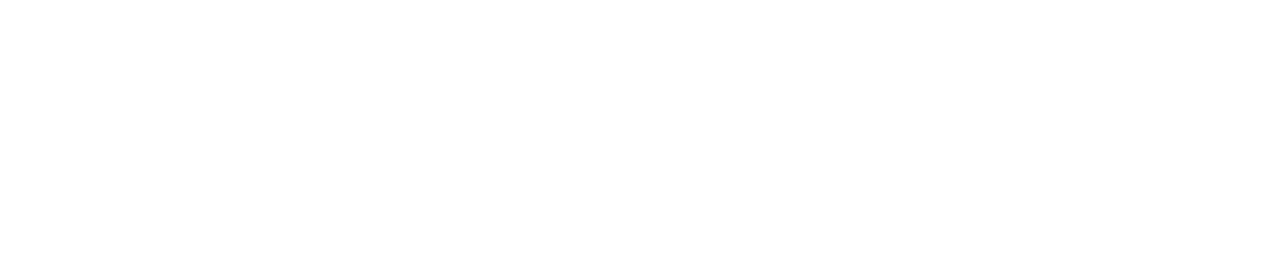
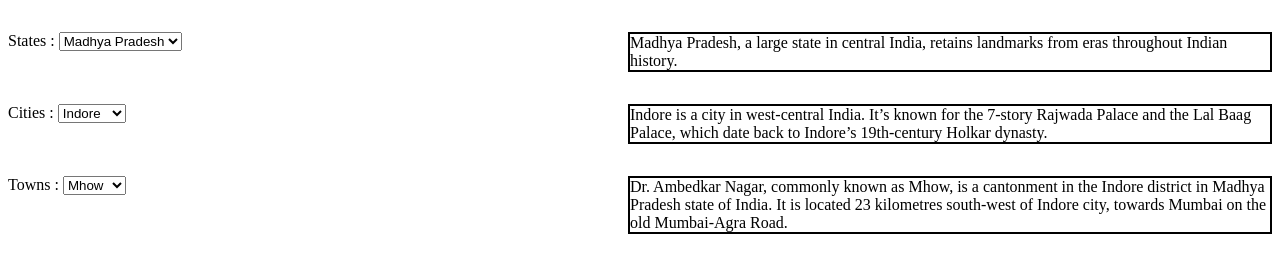
Before and after one commit to sunny-prakash/React-Assignments-Set-2---Dropdown, a React app: page / in a window 1280 px wide. Built offline with nearby package versions, Linux system fonts and the light colour scheme.

Commit message:
still in progress

```diff
--- a/src/components/App.js
+++ b/src/components/App.js
@@ -1,152 +1,206 @@
-import React, { useState,useReducer } from "react";
+import React, { useState, useReducer, Fragment } from "react";
 import "./../styles/App.css";
+import States from "./States";
 
+const states = [
+    {
+        name: "Madhya Pradesh",
+        description: "Madhya Pradesh, a large state in central India, retains landmarks from eras throughout Indian history.",
+        city: [
+            {
+                name: "Indore",
+                description: "Indore is a city in west-central India. It’s known for the 7-story Rajwada Palace and the Lal Baag Palace, which date back to Indore’s 19th-century Holkar dynasty.",
+                landmarks: [
+                    {
+                        name: "Mhow",
+                        description: "Dr. Ambedkar Nagar, commonly known as Mhow, is a cantonment in the Indore district in Madhya Pradesh state of India. It is located 23 kilometres south-west of Indore city, towards Mumbai on the old Mumbai-Agra Road.",
+                    },
+                    {
+                        name: "Dewas",
+                        description: "Dewas is a city in the Malwa region of the Indian state of Madhya Pradesh. The municipality was formerly the seat of two princely states during the British Raj, Dewas Junior state and Dewas Senior state, ruled by the Puar clan of Maratha.",
+                    },
+                ],
+            },
+            {
+                name: "Bhopal",
+                description: "DBhopal is a city in the central Indian state of Madhya Pradesh. It's one of India’s greenest city. There are two main lakes, the Upper Lake and the Lower Lake.",
+                landmarks: [
+                    {
+                        name: "MANIT",
+                        description: "Maulana Azad National Institute of Technology Bhopal is a public technical university located in Bhopal, Madhya Pradesh, India. It is part of a group of publicly funded institutions in India known as National Institutes of Technology. ",
+                    },
+                    {
+                        name: "Berasia",
+                        description: "Berasia is a landmark and a nagar palika in Bhopal district in the state of Madhya Pradesh, India. ",
+                    },
+                ],
+            },
+            {
+                name: "Gwalior",
+                description: "Gwalior is a city in the central Indian state of Madhya Pradesh. It's known for its palaces and temples, including the Sas Bahu Ka Mandir intricately carved Hindu temple. ",
+                landmarks: [
+                    {
+                        name: "Ajaypur",
+                        description: "Little less known city Ajaypur.",
+                    },
+                ],
+            },
+        ],
+    },
+    {
+        name: "Jharkhand",
+        description: "Jharkhand is a state in eastern India. It's known for its waterfalls, the elegant Jain temples of Parasnath Hill and the elephants and tigers of Betla National Park.",
+        city: [
+            {
+                name: "Dhanbad",
+                description: "Dhanbad is the second-most populated city in the Indian state of Jharkhand. It ranks as the 33rd largest city in India and is the 42nd largest million-plus urban agglomeration in India. It is the 96th fastest growing urban area of the world by the City Mayors Foundation.",
+                landmarks: [
+                    {
+                        name: "IIT(ISM) Dhanbad",
+                        description: "Indian Institute of Technology (Indian School of Mines) Dhanbad is a public technical and research university located in Dhanbad, India. It is an Institute of National Importance. IIT has 18 academic departments covering Engineering,",
+                    },
+                    {
+                        name: "Hirapur",
+                        description: "Hirapur is a census landmark in Balaghat district in the Indian state of Madhya Pradesh.",
+                    },
+                ],
+            },
+            {
+                name: "Wasseypur",
+                description: "Wasseypur is a neighbourhood in the city of Dhanbad in Dhanbad Sadar subdivision of Dhanbad district in the state of Jharkhand in India. ",
+                landmarks: [
+                    {
+                        name: "Pandey muhalla",
+                        description: "Located behind the dhanbad junction is must visit place.",
+                    },
+                    {
+                        name: "MPI Hall",
+                        description: "Space for everyone",
+                    },
+                ],
+            },
+            {
+                name: "Hazaribagh",
+                description: "Hazaribagh is a city and a municipal corporation in Hazaribagh district in the Indian state of Jharkhand. It is the divisional headquarters of North Chotanagpur division.",
+                landmarks: [
+                    {
+                        name: "Shaheed Nirmal Mahto Park",
+                        description: "Famous for its giant dinosaur structure",
+                    },
+                    {
+                        name: "Gandhi Maidan",
+                        description: "Ideal for conduction major events",
+                    },
+                ],
+            },
+        ],
+    },
+    {
+        name: "Assam",
+        description: "Assam is a state in northeastern India known for its wildlife, archeological sites and tea plantations. ",
+        city: [
+            {
+                name: "Guwhati",
+                description: "Guwahati is a sprawling city beside the Brahmaputra River in the northeast Indian state of Assam. It’s known for holy sites like the hilltop Kamakhya Temple,",
+                landmarks: [
+                    {
+                        name: "Ganesh Guri",
+                        description: "Famous because of PVR city center.",
+                    },
+                    {
+                        name: "Kalyani Nagar",
+                        description: "located near famous Lakshmi Nagar",
+                    },
+                ],
+            },
+            {
+                name: "dimapur",
+                description: "Dimapur is a city in Nagaland, India. It is the most populous city of Nagaland and also the most densely populated city in the state with an estimated population of about 250,000.",
+                landmarks: [
+                    {
+                        name: "City Tower",
+                        description: "Giant Tower standing by the road since history.",
+                    },
+                    {
+                        name: "Sunday Market",
+                        description: "Famous for its weekend Sale on all items.",
+                    },
+                ],
+            },
+            {
+                name: "Tezpur",
+                description: "Tezpur is a landmark and urban agglomeration in Sonitpur district, Assam state, India. Tezpur is located on the banks of the river Brahmaputra, 175 kilometres northeast of Guwahati, and is the largest of the north bank landmarks with a population exceeding 100,000 as per Metropolitan Census 2011.",
+                landmarks: [
+                    {
+                        name: "Bamuni Hills",
+                        description: "Best location for photoshoots",
+                    },
+                    {
+                        name: "Bhujkhowa Bazar",
+                        description: "Central Market for Tezpur",
+                    },
+                ],
+            },
+        ],
+    },
+    {
+        name: "Bihar",
+        description: "Bihar is a state in East India, bordering Nepal. It is divided by the River Ganges, which floods its fertile plains. Important Buddhist pilgrimage sites include the Bodhi Tree in Bodhgaya's Mahabodhi Temple, under which the Buddha allegedly meditated.",
+        city: [
+            {
+                name: "Patna",
+                description: "Patna is an ancient city that sprawls along the south bank of the Ganges River in Bihar, northeast India.",
+                landmarks: [
+                    {
+                        name: "Sonpur",
+                        description: "Sonpur is a city and sub-division in the Indian state of Bihar, situated on the banks of the River Gandak and Ganges River in the Saran District.",
+                    },
+                    {
+                        name: "Maner",
+                        description: "Maner also spelled Maner or Maner Sharif, is a satellite landmark in Patna Metropolitan Region, in the Patna district in the Indian state of Bihar. Maner Sharif lies 24 km west of Patna the capital of Bihar on National Highway 30.",
+                    },
+                ],
+            },
+            {
+                name: "Gaya",
+                description: "Gaya is a holy city beside the Falgu River, in the northeast Indian state of Bihar. It’s known for 18th-century Vishnupad Mandir, a riverside temple with an octagonal shrine. Close by, ancient Mangla Gauri Temple is set on a hilltop. ",
+                landmarks: [
+                    {
+                        name: "Bakraur",
+                        description: "Bakraur, sometimes called Bakrour, is a village located slightly east of Bodh Gaya in the state of Bihar, India. It lies directly across the Phalgu River from the landmark of Bodh Gaya, where Gautama Buddha is said to have attained enlightenment.",
+                    },
+                    {
+                        name: "Barachatti",
+                        description: "Barachatti is a block in the Gaya district of Bihar, India. Barachatti contains 141 villages and 13 gram panchayat. Sarwan bazar is the biggest and Nimi is the smallest village of Barachatti. The total population in Barachatti sub-district is 142,534 according to the census during 2011 by Indian Government.",
+                    },
+                ],
+            },
+            {
+                name: "Darbhanga",
+                description: "Darbhanga is a city and Municipal Corporation in the Indian state of Bihar. It is the 6th largest city of Bihar, only after Patna, Gaya, Bhagalpur, Muzaffarpur and Purnea. It is the headquarters of Darbhanga district and Darbhanga division and was the seat of the Raj Darbhanga and capital of the Mithila region.",
+                landmarks: [
+                    {
+                        name: "Singhwara",
+                        description: "Famous for its Groundnut Market",
+                    },
+                    {
+                        name: "Jale",
+                        description: "Famous for its roasted seads market.",
+                    },
+                ],
+            },
+        ],
+    },
+];
 
-const states = [{
-	name : "Madhya Pradesh",
-	description:"Madhya Pradesh, a large state in central India, retains landmarks from eras throughout Indian history.",
-	city :[{
-		name : "Indore",
-		description:"Indore is a city in west-central India. It’s known for the 7-story Rajwada Palace and the Lal Baag Palace, which date back to Indore’s 19th-century Holkar dynasty.",
-		landmarks :[{
-			name : "Mhow",
-			description:"Dr. Ambedkar Nagar, commonly known as Mhow, is a cantonment in the Indore district in Madhya Pradesh state of India. It is located 23 kilometres south-west of Indore city, towards Mumbai on the old Mumbai-Agra Road.",
-		},{
-			name : "Dewas",
-			description:"Dewas is a city in the Malwa region of the Indian state of Madhya Pradesh. The municipality was formerly the seat of two princely states during the British Raj, Dewas Junior state and Dewas Senior state, ruled by the Puar clan of Maratha.",
-		}]
-	},{
-		name : "Bhopal",
-		description:"DBhopal is a city in the central Indian state of Madhya Pradesh. It's one of India’s greenest city. There are two main lakes, the Upper Lake and the Lower Lake.",
-		landmarks :[{
-			name : "MANIT",
-			description:"Maulana Azad National Institute of Technology Bhopal is a public technical university located in Bhopal, Madhya Pradesh, India. It is part of a group of publicly funded institutions in India known as National Institutes of Technology. ",
-		},{
-			name: "Berasia",
-			description:"Berasia is a landmark and a nagar palika in Bhopal district in the state of Madhya Pradesh, India. ",
-		}]
-	},{
-		name : "Gwalior",
-		description:"Gwalior is a city in the central Indian state of Madhya Pradesh. It's known for its palaces and temples, including the Sas Bahu Ka Mandir intricately carved Hindu temple. ",
-		landmarks :[{
-			name : "Ajaypur",
-			description:"Little less known city Ajaypur.",
-		}]
-	}]
-},{
-	name : "Jharkhand",
-	description:"Jharkhand is a state in eastern India. It's known for its waterfalls, the elegant Jain temples of Parasnath Hill and the elephants and tigers of Betla National Park.",
-	city :[{
-		name : "Dhanbad",
-		description:"Dhanbad is the second-most populated city in the Indian state of Jharkhand. It ranks as the 33rd largest city in India and is the 42nd largest million-plus urban agglomeration in India. It is the 96th fastest growing urban area of the world by the City Mayors Foundation.",
-		landmarks :[{
-			name : "IIT(ISM) Dhanbad",
-			description:"Indian Institute of Technology (Indian School of Mines) Dhanbad is a public technical and research university located in Dhanbad, India. It is an Institute of National Importance. IIT has 18 academic departments covering Engineering,",
-		},{
-			name : "Hirapur",
-			description:"Hirapur is a census landmark in Balaghat district in the Indian state of Madhya Pradesh.",
-		}]
-	},{
-		name : "Wasseypur",
-		description:"Wasseypur is a neighbourhood in the city of Dhanbad in Dhanbad Sadar subdivision of Dhanbad district in the state of Jharkhand in India. ",
-		landmarks :[{
-			name : "Pandey muhalla",
-			description:"Located behind the dhanbad junction is must visit place.",
-		},{
-			name : "MPI Hall",
-			description:"Space for everyone",
-		}]
-	},{
-		name : "Hazaribagh",
-		description:"Hazaribagh is a city and a municipal corporation in Hazaribagh district in the Indian state of Jharkhand. It is the divisional headquarters of North Chotanagpur division.",
-		landmarks :[{
-			name : "Shaheed Nirmal Mahto Park",
-			description:"Famous for its giant dinosaur structure",
-		},{
-			name : "Gandhi Maidan",
-			description:"Ideal for conduction major events",
-		}]
-	}]
-},{
-	name : "Assam",
-	description:"Assam is a state in northeastern India known for its wildlife, archeological sites and tea plantations. ",
-	city :[{
-		name : "Guwhati",
-		description:"Guwahati is a sprawling city beside the Brahmaputra River in the northeast Indian state of Assam. It’s known for holy sites like the hilltop Kamakhya Temple,",
-		landmarks :[{
-			name : "Ganesh Guri",
-			description:"Famous because of PVR city center.",
-		},{
-			name : "Kalyani Nagar",
-			description:"located near famous Lakshmi Nagar",
-		}]
-	},{
-		name : "dimapur",
-		description:"Dimapur is a city in Nagaland, India. It is the most populous city of Nagaland and also the most densely populated city in the state with an estimated population of about 250,000.",
-		landmarks :[{
-			name : "City Tower",
-			description:"Giant Tower standing by the road since history.",
-		},{
-			name : "Sunday Market",
-			description:"Famous for its weekend Sale on all items.",
-		}]
-	},{
-		name : "Tezpur",
-		description:"Tezpur is a landmark and urban agglomeration in Sonitpur district, Assam state, India. Tezpur is located on the banks of the river Brahmaputra, 175 kilometres northeast of Guwahati, and is the largest of the north bank landmarks with a population exceeding 100,000 as per Metropolitan Census 2011.",
-		landmarks :[{
-			name : "Bamuni Hills",
-			description:"Best location for photoshoots",
-		},{
-			name : "Bhujkhowa Bazar",
-			description:"Central Market for Tezpur",
-		}]
-	}]
-},{
-	name : "Bihar",
-	description:"Bihar is a state in East India, bordering Nepal. It is divided by the River Ganges, which floods its fertile plains. Important Buddhist pilgrimage sites include the Bodhi Tree in Bodhgaya's Mahabodhi Temple, under which the Buddha allegedly meditated.",
-	city :[{
-		name : "Patna",
-		description:"Patna is an ancient city that sprawls along the south bank of the Ganges River in Bihar, northeast India.",
-		landmarks :[{
-			name : "Sonpur",
-			description:"Sonpur is a city and sub-division in the Indian state of Bihar, situated on the banks of the River Gandak and Ganges River in the Saran District.",
-		},{
-			name : "Maner",
-			description:"Maner also spelled Maner or Maner Sharif, is a satellite landmark in Patna Metropolitan Region, in the Patna district in the Indian state of Bihar. Maner Sharif lies 24 km west of Patna the capital of Bihar on National Highway 30.",
-		}]
-	},{
-		name : "Gaya",
-		description:"Gaya is a holy city beside the Falgu River, in the northeast Indian state of Bihar. It’s known for 18th-century Vishnupad Mandir, a riverside temple with an octagonal shrine. Close by, ancient Mangla Gauri Temple is set on a hilltop. ",
-		landmarks :[{
-			name : "Bakraur",
-			description:"Bakraur, sometimes called Bakrour, is a village located slightly east of Bodh Gaya in the state of Bihar, India. It lies directly across the Phalgu River from the landmark of Bodh Gaya, where Gautama Buddha is said to have attained enlightenment.",
-		},{
-			name : "Barachatti",
-			description:"Barachatti is a block in the Gaya district of Bihar, India. Barachatti contains 141 villages and 13 gram panchayat. Sarwan bazar is the biggest and Nimi is the smallest village of Barachatti. The total population in Barachatti sub-district is 142,534 according to the census during 2011 by Indian Government.",
-		}]
-	},{
-		name : "Darbhanga",
-		description:"Darbhanga is a city and Municipal Corporation in the Indian state of Bihar. It is the 6th largest city of Bihar, only after Patna, Gaya, Bhagalpur, Muzaffarpur and Purnea. It is the headquarters of Darbhanga district and Darbhanga division and was the seat of the Raj Darbhanga and capital of the Mithila region.",
-		landmarks :[{
-			name : "Singhwara",
-			description:"Famous for its Groundnut Market",
-		},{
-			name : "Jale",
-			description:"Famous for its roasted seads market.",
-		}]
-	}]
-}];
+function App() {
+    // Do not alter/remove main div
 
-
-function App()
-{
-	// Do not alter/remove main div
-	return (
-	<div id="main">
-
-	</div>
-	);
+    return (
+        <div id="main">
+            <States states={states} />
+        </div>
+    );
 }
 
-
 export default App;
--- /dev/null
+++ b/src/components/Cities.js
@@ -0,0 +1,33 @@
+import React, { useState } from "react";
+import Towns from "./Towns";
+import Options from "./Options";
+const Cities = ({ city }) => {
+    const [cityValue, setCityValue] = useState(0);
+    const onChangeSelect = (e) => {
+        setCityValue(e.target.value);
+    };
+    return (
+        <div>
+            <div className="slection_box">
+                <div>
+                    <label htmlFor="city">{"Cities : "}</label>
+                    <select
+                        name="city"
+                        id="city"
+                        onChange={(e) => {
+                            onChangeSelect(e);
+                        }}
+                    >
+                        {city.map((city, index) => {
+                            return <Options key={city.name} item={city} index={index} />;
+                        })}
+                    </select>
+                </div>
+                <div className="des_box">{city[cityValue].description}</div>
+            </div>
+            <Towns town={city[cityValue].landmarks} />
+        </div>
+    );
+};
+
+export default Cities;
--- /dev/null
+++ b/src/components/Options.js
@@ -0,0 +1,7 @@
+import React from "react";
+
+const Options = ({ item, index }) => {
+    return <option value={index}>{item.name}</option>;
+};
+
+export default Options;
--- /dev/null
+++ b/src/components/States.js
@@ -0,0 +1,37 @@
+import React, { useState } from "react";
+import Options from "./Options";
+import Cities from "./Cities";
+
+const States = ({ states }) => {
+    const [stateValue, setStateValue] = useState(0);
+    const onChangeSelect = (e) => {
+        setStateValue(e.target.value);
+    };
+
+    return (
+        <div>
+            <div className="slection_box">
+                <div>
+                    <label htmlFor="state">{"States : "}</label>
+                    <select
+                        name="state"
+                        id="state"
+                        onChange={(e) => {
+                            onChangeSelect(e);
+                        }}
+                    >
+                        {states.map((state, index) => {
+                            return <Options key={state.name} item={state} index={index} />;
+                        })}
+                    </select>
+                </div>
+                <div id="state-decription" className="des_box">
+                    {states[stateValue].description}
+                </div>
+            </div>
+            <Cities city={states[stateValue].city} />
+        </div>
+    );
+};
+
+export default States;
--- /dev/null
+++ b/src/components/Towns.js
@@ -0,0 +1,29 @@
+import React, { useState } from "react";
+import Options from "./Options";
+const Towns = ({ town }) => {
+    const [townValue, setTownValue] = useState(0);
+    const onChangeSelect = (e) => {
+        setTownValue(e.target.value);
+    };
+    return (
+        <div className="slection_box">
+            <div>
+                <label htmlFor="landmark">{"Towns : "}</label>
+                <select
+                    name="landmark"
+                    id="city"
+                    onChange={(e) => {
+                        onChangeSelect(e);
+                    }}
+                >
+                    {town.map((town, index) => {
+                        return <Options key={town.name} item={town} index={index} />;
+                    })}
+                </select>
+            </div>
+            <div className="des_box">{town[townValue].description}</div>
+        </div>
+    );
+};
+
+export default Towns;
--- a/src/styles/App.css
+++ b/src/styles/App.css
@@ -1,16 +1,27 @@
 h1 {
     color: #27aedb;
     text-align: center;
-    }
+}
 
-
-button{
+button {
     color: #27aedb;
     text-align: center;
     justify-content: center;
     align-items: center;
 }
 
-.bg-pink{
-	background-color:pink;
+.bg-pink {
+    background-color: pink;
 }
+
+.des_box {
+    border: 2px solid black;
+    max-width: 50vw;
+    height: auto;
+}
+
+.slection_box {
+    display: flex;
+    justify-content: space-between;
+    margin: 2rem 0;
+}
```
Also changed, not shown: 1 other file.
